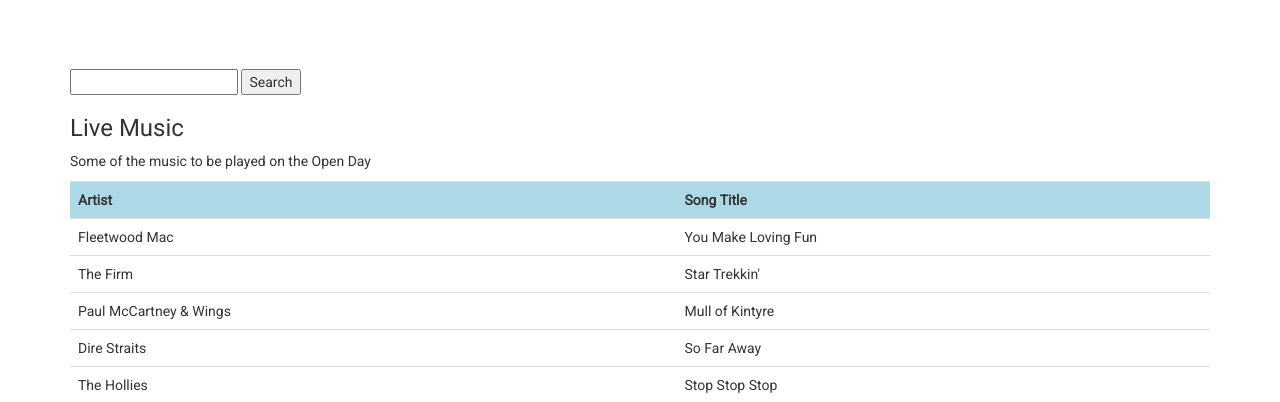
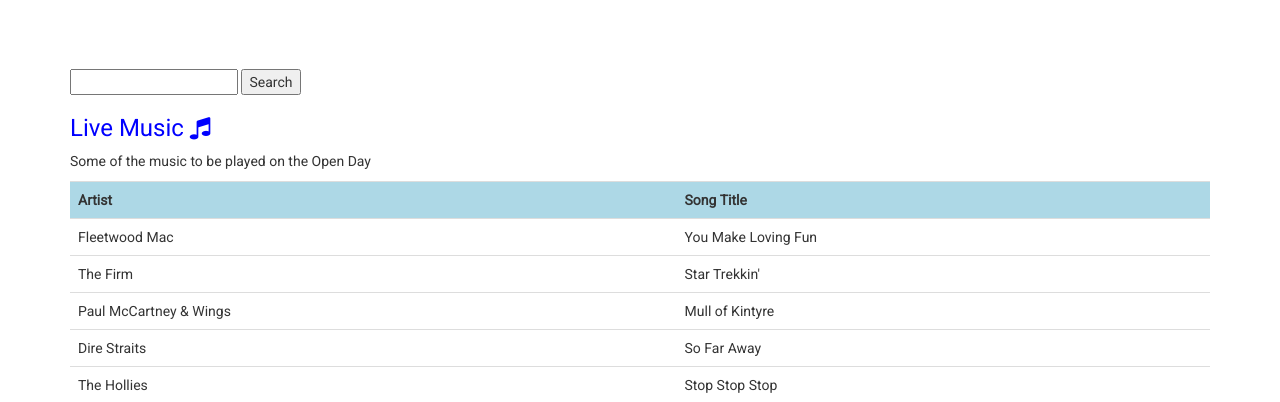
Before and after one commit to derektypist/scheme-tracker, a Django app: page /music/ in a window 1280 px wide. Shown: the part 81-483 px from the top of the page. Run offline with Django 3.2, Linux system fonts and the light colour scheme; some libraries are stand-ins or nearby versions.

Commit message:
Added icon in music.html

```diff
--- a/music/templates/music.html
+++ b/music/templates/music.html
@@ -2,8 +2,8 @@
 {% load static from staticfiles %}
 {% block content %}
 
-<!-- Display Heading -->
-<h3 class="news-headings">Live Music</h3>
+<!-- Display Heading with Icon -->
+<h3 class="headings">Live Music <i class="fa fa-music"></i></h3>
 
 <!-- Display Paragraph -->
 <p>Some of the music to be played on the Open Day</p>
```
